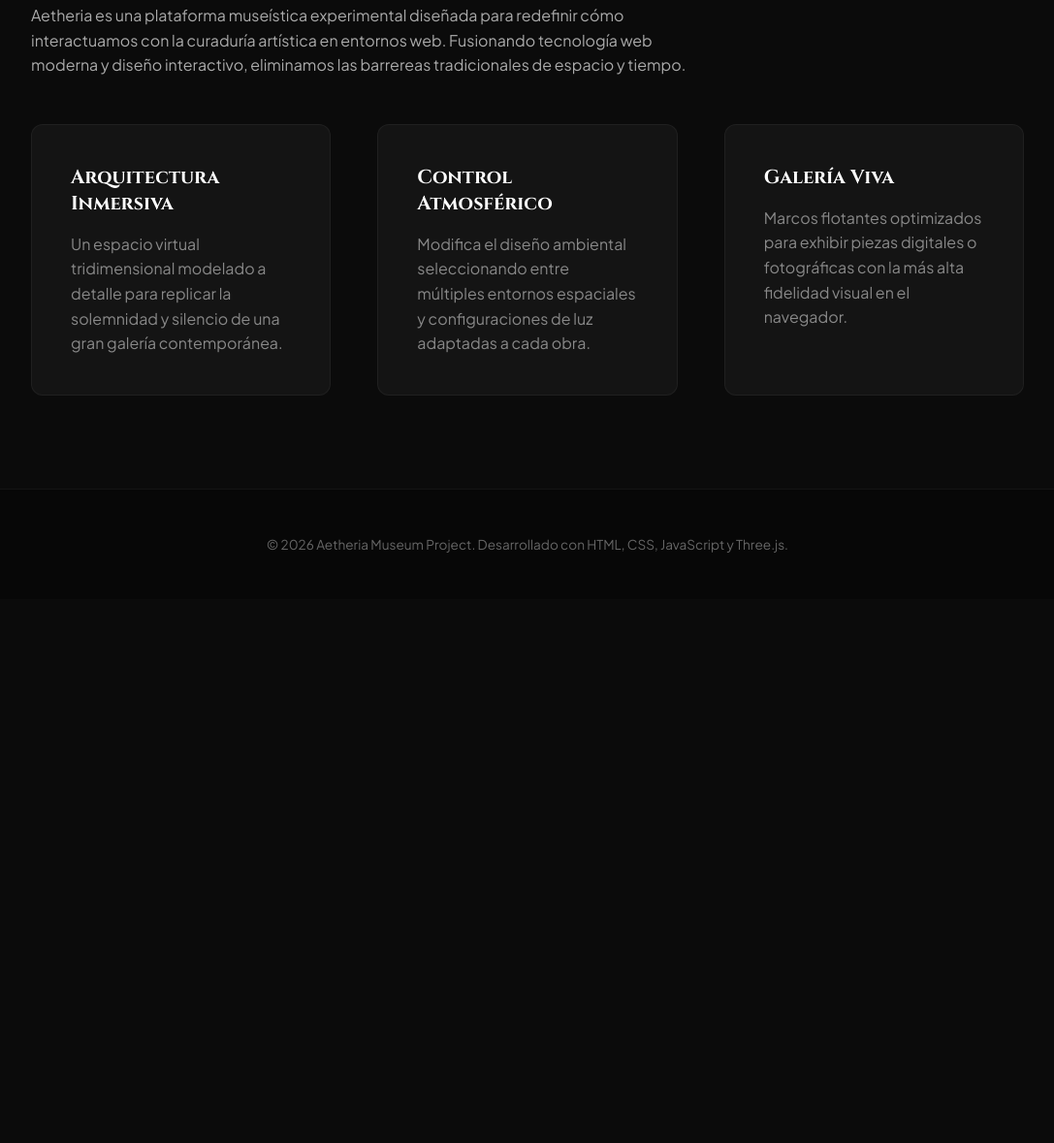
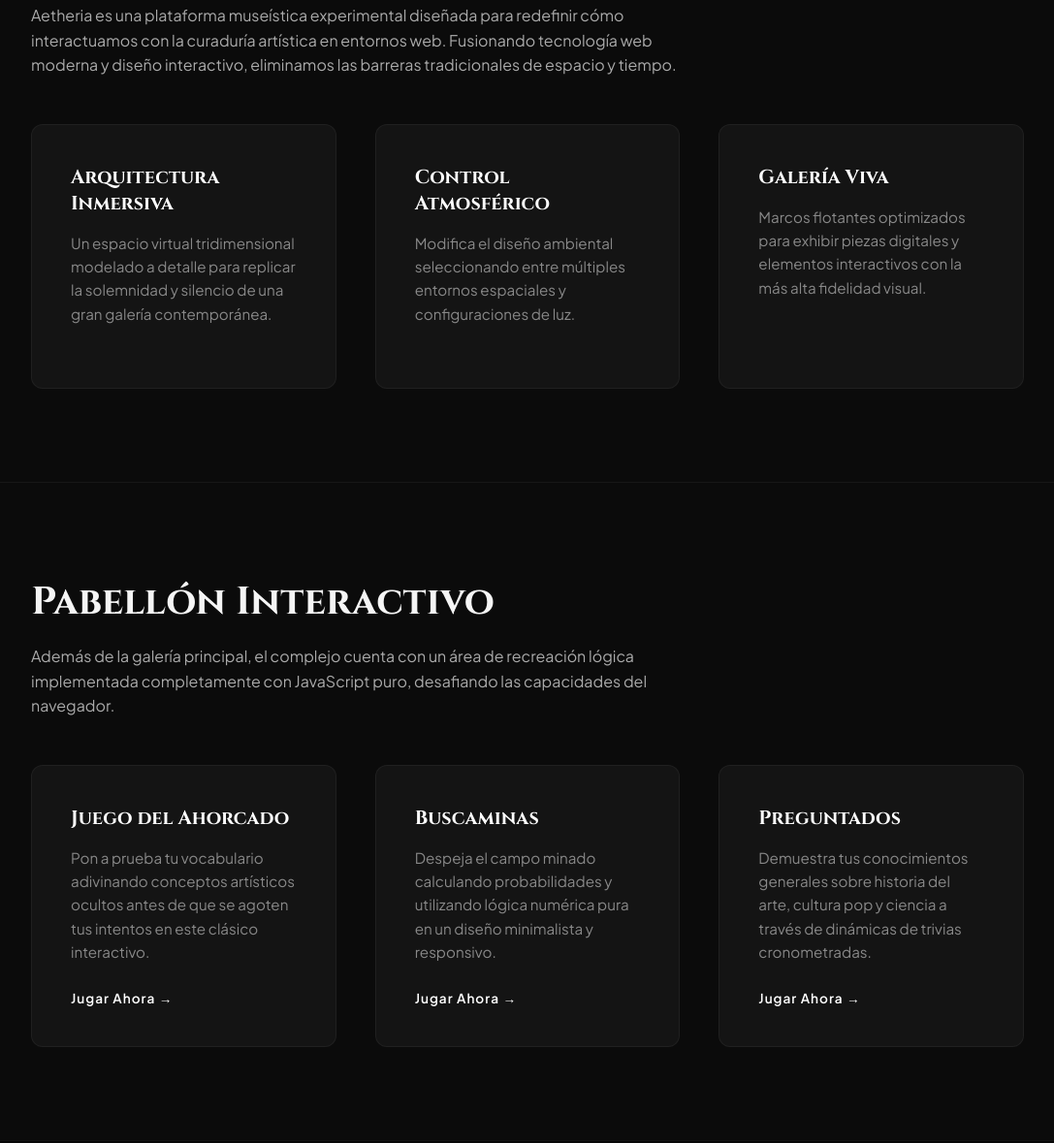
Before and after one commit to hinutys123/web10k-zeroknowledge, a plain HTML site: page index.html in a window 1280 px wide. Shown: the part 964-2143 px from the top of the page at 97% size, without its empty margins (96-1183 px from the left). Before the commit the page ends 1582 px from the top, so only its background shows below. Drawn offline with nearby package versions, Linux system fonts and the light colour scheme.

Commit message:
Enhance index.html with new games section and updates
Updated the title and added a new section for interactive games. Adjusted styles and improved text clarity throughout the document.

```diff
--- a/index.html
+++ b/index.html
@@ -1,10 +1,9 @@
-
 <!DOCTYPE html>
 <html lang="es">
 <head>
     <meta charset="UTF-8">
     <meta name="viewport" content="width=device-width, initial-scale=1.0">
-    <title>Aetheria | Museo de Arte Virtual 3D</title>
+    <title>Aetheria | Museo de Arte Virtual 3D y Experiencias</title>
     <!-- Google Fonts -->
     <link href="https://fonts.googleapis.com/css2?family=Cinzel:wght@400;700&family=Plus+Jakarta+Sans:wght@300;400;600&display=swap" rel="stylesheet">
     <!-- GSAP para animaciones -->
@@ -105,10 +104,10 @@
             padding: 6rem 10%;
             border-top: 1px solid rgba(255, 255, 255, 0.05);
         }
-        .about-grid {
+        .about-grid, .games-grid {
             display: grid;
             grid-template-columns: repeat(auto-fit, minmax(280px, 1fr));
-            gap: 3rem;
+            gap: 2.5rem;
             margin-top: 3rem;
         }
         .card {
@@ -116,6 +115,11 @@
             padding: 2.5rem;
             border-radius: 12px;
             border: 1px solid rgba(255, 255, 255, 0.05);
+            transition: transform 0.3s, border-color 0.3s;
+        }
+        .card:hover {
+            transform: translateY(-5px);
+            border-color: rgba(255, 255, 255, 0.2);
         }
         .card h3 {
             margin-bottom: 1rem;
@@ -125,6 +129,19 @@
         .card p {
             color: #888;
             line-height: 1.6;
+            margin-bottom: 1.5rem;
+            font-size: 0.95rem;
+        }
+        .card-link {
+            color: #fff;
+            text-decoration: none;
+            font-weight: 600;
+            font-size: 0.85rem;
+            letter-spacing: 1px;
+            transition: color 0.3s;
+        }
+        .card-link:hover {
+            color: #aaa;
         }
 
         /* Footer */
@@ -144,22 +161,24 @@
         <a href="#" class="logo">AETHERIA</a>
         <nav>
             <a href="#about">Concepto</a>
-            <a href="#features">Experiencia</a>
+            <a href="#games">Pabellón de Juegos</a>
             <a href="museum.html" style="color: #fff; font-weight: 600;">Entrar al Museo</a>
         </nav>
     </header>
 
     <main>
+        <!-- Hero Section -->
         <section class="hero">
             <h1>El Arte sin Fronteras Físicas</h1>
             <p>Explora una galería de arte digital inmersiva en 3D. Personaliza tu entorno, ajusta la iluminación y vive las obras como nunca antes.</p>
             <a href="museum.html" class="btn">Ingresar al Museo 3D</a>
         </section>
 
+        <!-- Sección de Concepto -->
         <section id="about">
             <h2 style="font-size: 2.5rem; margin-bottom: 1rem;">¿Qué es Aetheria?</h2>
             <p style="color: #aaa; max-width: 700px; line-height: 1.6;">
-                Aetheria es una plataforma museística experimental diseñada para redefinir cómo interactuamos con la curaduría artística en entornos web. Fusionando tecnología web moderna y diseño interactivo, eliminamos las barrereas tradicionales de espacio y tiempo.
+                Aetheria es una plataforma museística experimental diseñada para redefinir cómo interactuamos con la curaduría artística en entornos web. Fusionando tecnología web moderna y diseño interactivo, eliminamos las barreras tradicionales de espacio y tiempo.
             </p>
             <div class="about-grid">
                 <div class="card">
@@ -168,11 +187,36 @@
                 </div>
                 <div class="card">
                     <h3>Control Atmosférico</h3>
-                    <p>Modifica el diseño ambiental seleccionando entre múltiples entornos espaciales y configuraciones de luz adaptadas a cada obra.</p>
+                    <p>Modifica el diseño ambiental seleccionando entre múltiples entornos espaciales y configuraciones de luz.</p>
                 </div>
                 <div class="card">
                     <h3>Galería Viva</h3>
-                    <p>Marcos flotantes optimizados para exhibir piezas digitales o fotográficas con la más alta fidelidad visual en el navegador.</p>
+                    <p>Marcos flotantes optimizados para exhibir piezas digitales y elementos interactivos con la más alta fidelidad visual.</p>
+                </div>
+            </div>
+        </section>
+
+        <!-- Nueva Sección: Pabellón de Juegos Interactivos -->
+        <section id="games">
+            <h2 style="font-size: 2.5rem; margin-bottom: 1rem;">Pabellón Interactivo</h2>
+            <p style="color: #aaa; max-width: 700px; line-height: 1.6;">
+                Además de la galería principal, el complejo cuenta con un área de recreación lógica implementada completamente con JavaScript puro, desafiando las capacidades del navegador.
+            </p>
+            <div class="games-grid">
+                <div class="card">
+                    <h3>Juego del Ahorcado</h3>
+                    <p>Pon a prueba tu vocabulario adivinando conceptos artísticos ocultos antes de que se agoten tus intentos en este clásico interactivo.</p>
+                    <a href="#" class="card-link">Jugar Ahora &#8594;</a>
+                </div>
+                <div class="card">
+                    <h3>Buscaminas</h3>
+                    <p>Despeja el campo minado calculando probabilidades y utilizando lógica numérica pura en un diseño minimalista y responsivo.</p>
+                    <a href="#" class="card-link">Jugar Ahora &#8594;</a>
+                </div>
+                <div class="card">
+                    <h3>Preguntados</h3>
+                    <p>Demuestra tus conocimientos generales sobre historia del arte, cultura pop y ciencia a través de dinámicas de trivias cronometradas.</p>
+                    <a href="#" class="card-link">Jugar Ahora &#8594;</a>
                 </div>
             </div>
         </section>
@@ -188,7 +232,7 @@
             const tl = gsap.timeline();
             tl.to(".hero h1", { opacity: 1, y: 0, duration: 1, ease: "power3.out" })
               .to(".hero p", { opacity: 1, y: 0, duration: 1, ease: "power3.out" }, "-=0.6")
-              .to(".hero btn, .hero .btn", { opacity: 1, y: 0, duration: 1, ease: "power3.out" }, "-=0.6");
+              .to(".hero .btn", { opacity: 1, y: 0, duration: 1, ease: "power3.out" }, "-=0.6");
         });
     </script>
 </body>
```
